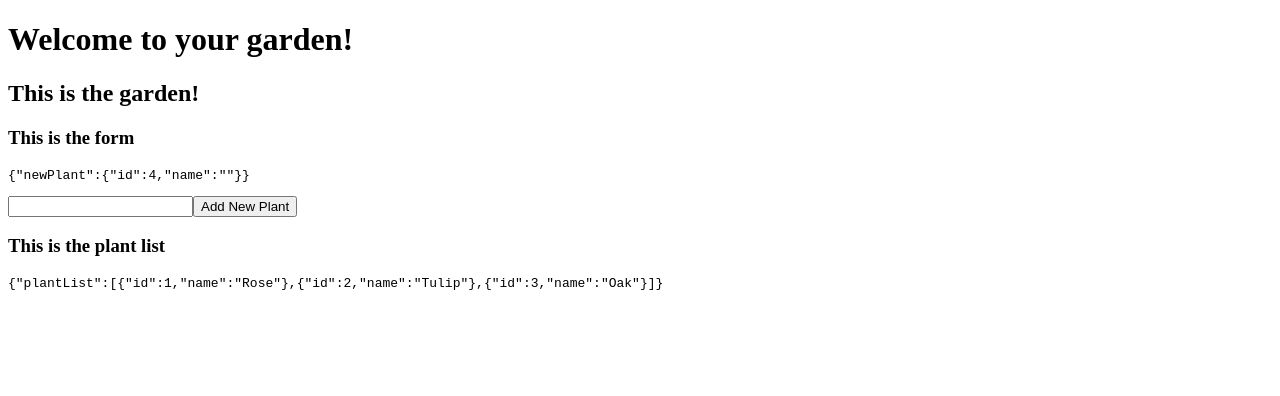
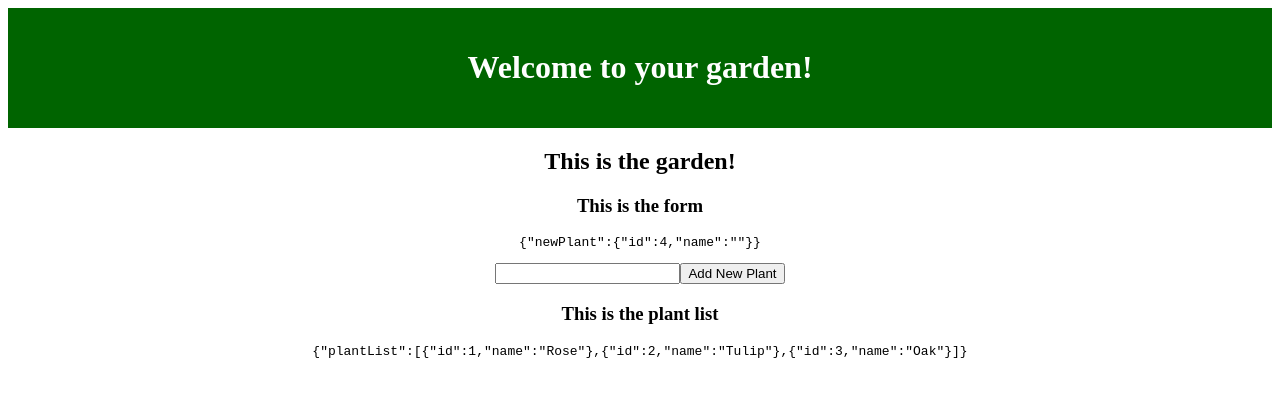
Before and after one commit to wahlmichael/Redux-Saga-Garden-Public, a React (Create React App) app: page / in a window 1280 px wide. Shown: the top 396 px of the page. Built offline with nearby package versions, Linux system fonts and the light colour scheme.

Commit message:
Added styles for the pre tag to allow for text wrapping.

```diff
--- a/package.json
+++ b/package.json
@@ -8,8 +8,8 @@
     "body-parser": "^1.18.2",
     "express": "^4.16.3",
     "pg": "^7.4.1",
-    "react": "^16.2.0",
-    "react-dom": "^16.2.0",
+    "react": "^16.4.1",
+    "react-dom": "^16.4.1",
     "react-redux": "^5.0.7",
     "react-scripts": "^2.1.0",
     "redux": "^3.7.2",
--- /dev/null
+++ b/src/App.css
@@ -0,0 +1,26 @@
+.App {
+  text-align: center;
+}
+
+.App-header {
+  background-color: darkgreen;
+  min-height: 70px;
+  padding: 20px;
+  color: white;
+}
+
+.App-title {
+  font-size: 1.5em;
+}
+
+.App-intro {
+  font-size: large;
+}
+
+pre {
+    white-space: pre-wrap;       /* Since CSS 2.1 */
+    white-space: -moz-pre-wrap;  /* Mozilla, since 1999 */
+    white-space: -pre-wrap;      /* Opera 4-6 */
+    white-space: -o-pre-wrap;    /* Opera 7 */
+    word-wrap: break-word;       /* Internet Explorer 5.5+ */
+}
--- a/src/App.js
+++ b/src/App.js
@@ -1,9 +1,13 @@
 import React from 'react';
 import Garden from './components/Garden/Garden';
 
+import './App.css';
+
 const App = () => (
-  <div>
-    <h1>Welcome to your garden!</h1>
+  <div className="App">
+    <header className="App-header">
+      <h1>Welcome to your garden!</h1>
+    </header>
     <Garden />
   </div>
 );
```
